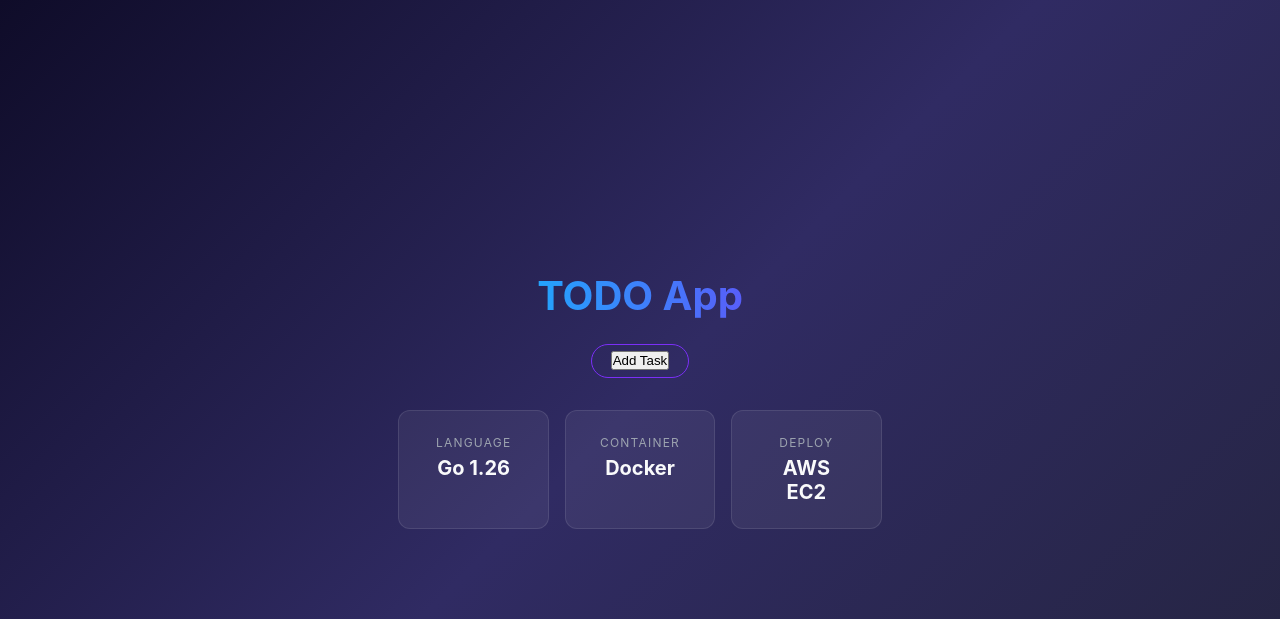
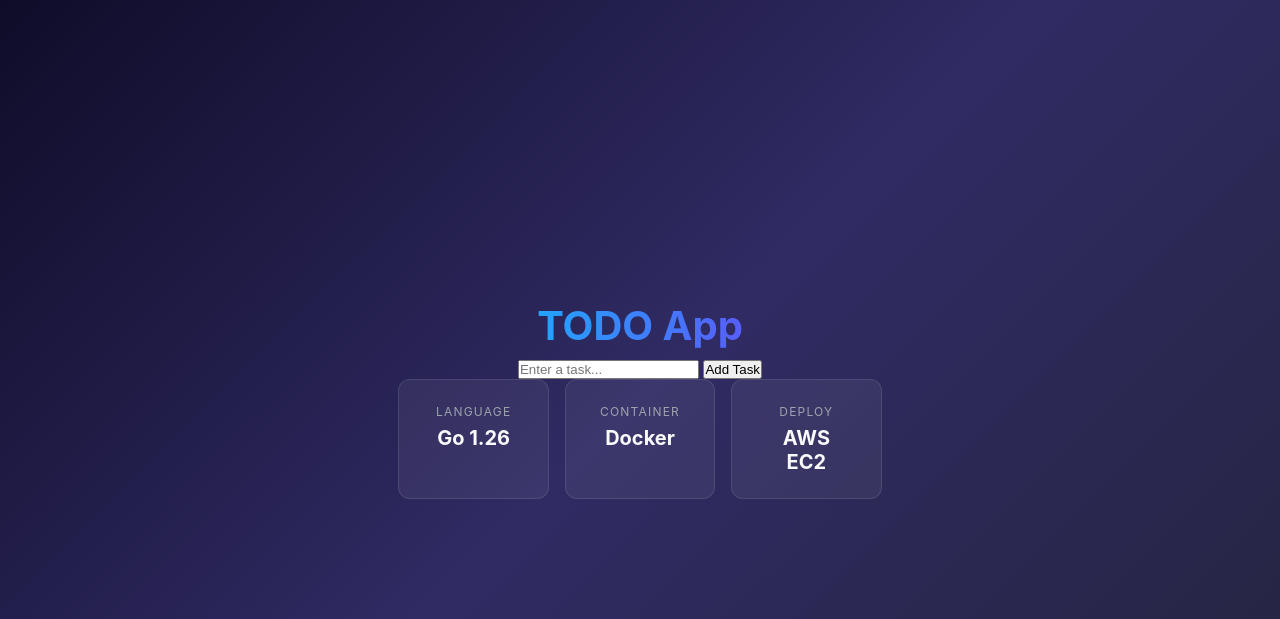
Before and after one commit to VarshneyPranjal/todoApp, a Python web app: template templates/index.html in a window 1280 px wide. Shown: the top 619 px of the page. Run offline with Jinja, Linux system fonts and the light colour scheme; the template is opened without the code that fills it, so the values that code supplies are empty.

Commit message:
Add form for task input in index.html
Replaced 'Add Task' button with a form for task input.

```diff
--- a/templates/index.html
+++ b/templates/index.html
@@ -9,7 +9,15 @@
 <body>
     <div class="container">
         <h1>TODO App</h1>
-        <div class="badge"><button>Add Task</button></div>
+        <form action="/add" method="POST">
+            <input
+                type="text"
+                name="task"
+                placeholder="Enter a task..."
+                required
+            >
+            <button type="submit">Add Task</button>
+        </form>
         <div class="cards">
             <div class="card">
                 <span>Language</span>
```
